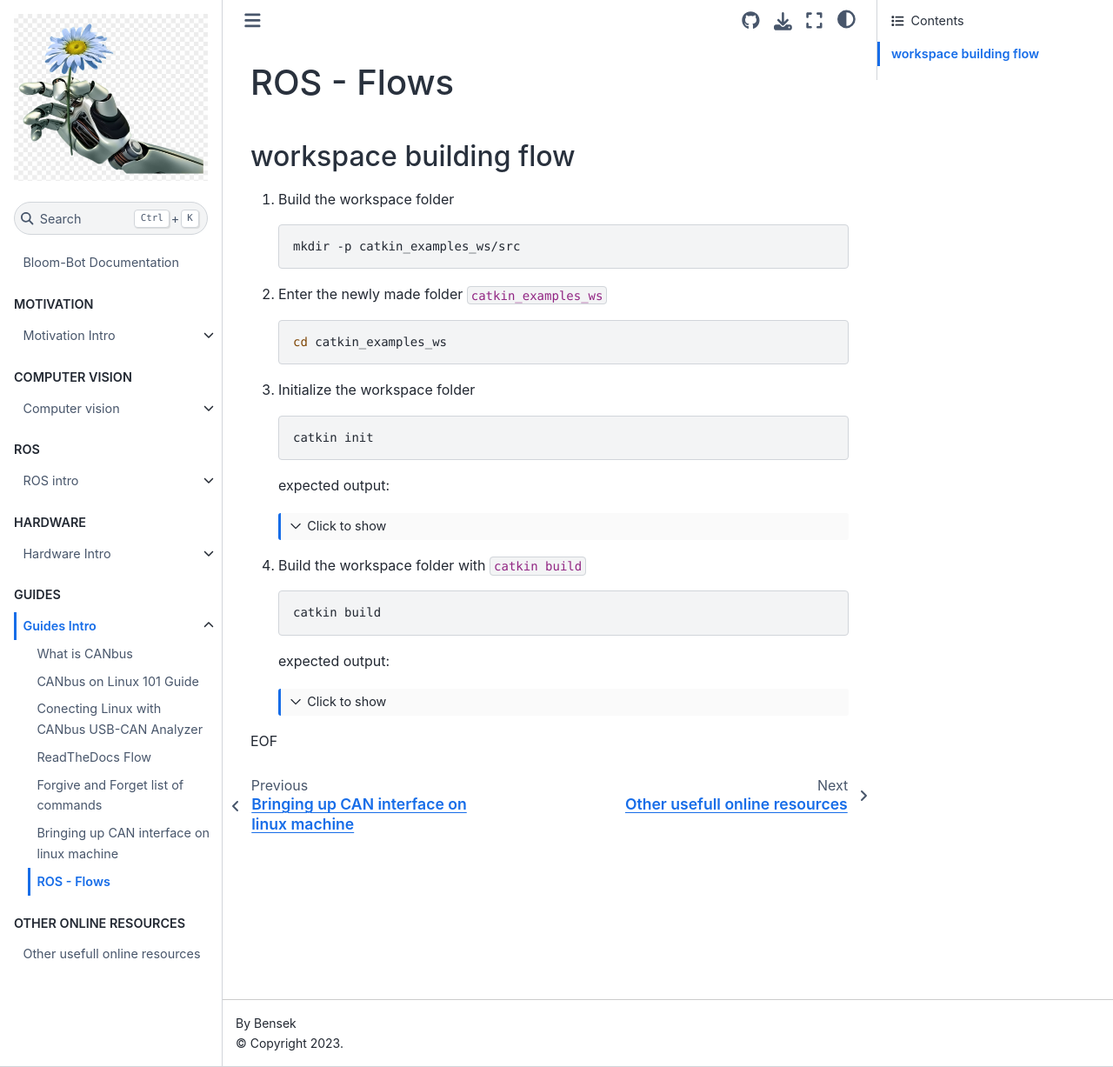
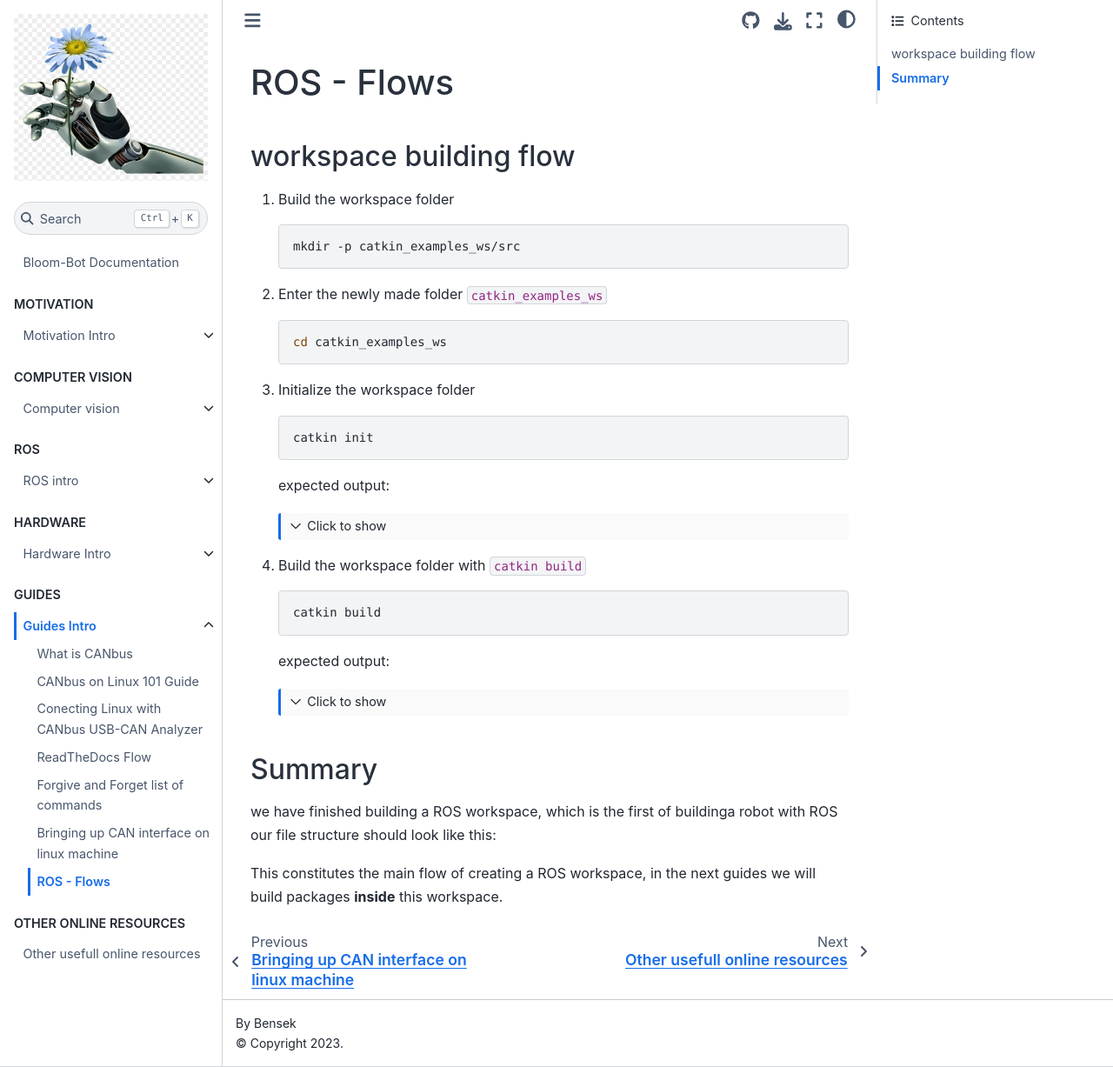
Before and after one commit to flippybit/bery-bot, a Jupyter Book: the page built from docs/guides/ros-flows-workspace.md, in a window 1280 px wide and 1227 px high. Shown: the whole window at 87% size. Built offline with Jupyter Book 1.0.4 settings and Sphinx 7.4.7 and the Sphinx Book theme 1.1.4, drawn with Linux system fonts in a browser that asks for light colours; pages that are not in the unit, such as notebooks, are missing from menus.

Commit message:
enhanced the ROS flows

```diff
--- a/docs/guides/ros-flows-workspace.md
+++ b/docs/guides/ros-flows-workspace.md
@@ -92,4 +92,9 @@
     [build]   <font color="#2E3436"><i><b>Failed:    None.</b></i></font>
     [build] <i><b>Runtime:</b></i> <i>1.8 seconds total.</i> </pre>
 
-EOF
+## Summary
+we have finished building a ROS workspace, which is the first of buildinga robot with ROS
+our file structure should look like this:
+
+
+This constitutes the main flow of creating a ROS workspace, in the next guides we will build packages **inside** this workspace.
```
